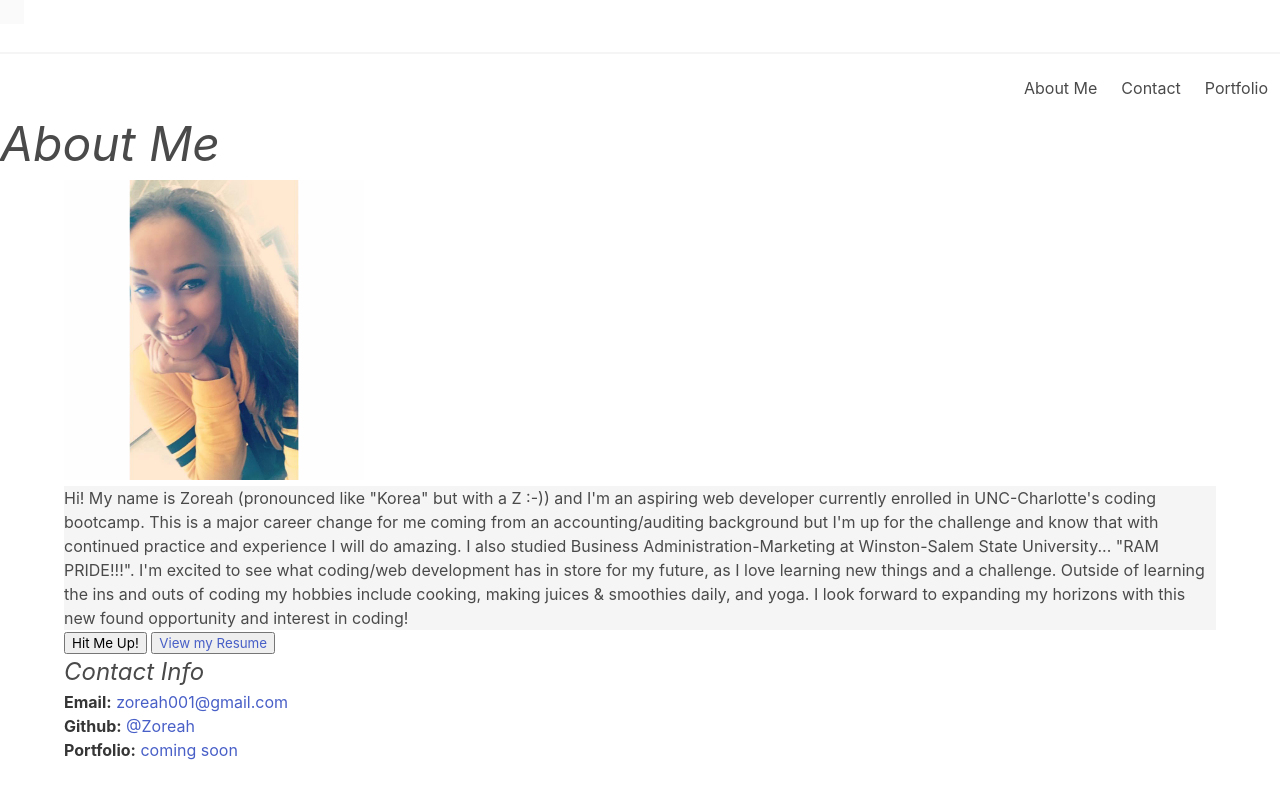
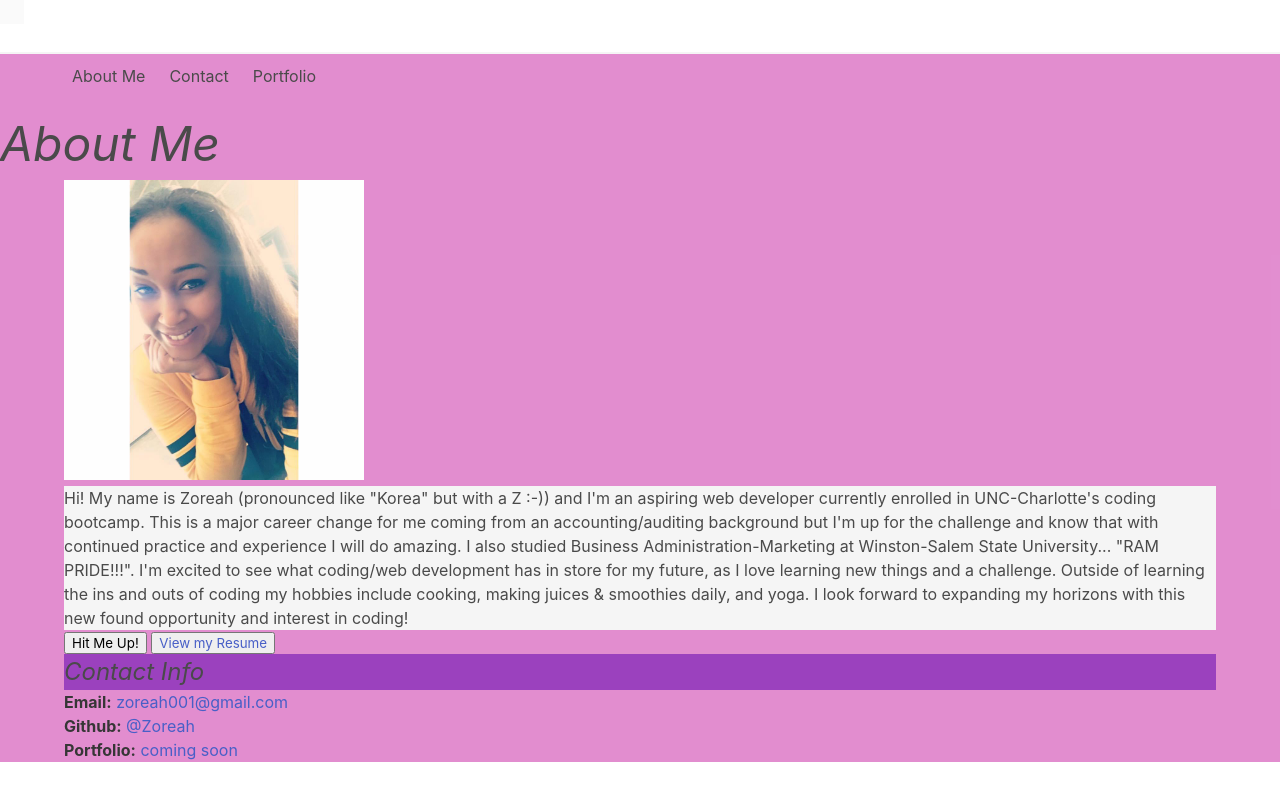
Before and after one commit to Zoreah/Updated-Portfolio, a plain HTML site: page index.html in a window 1280 px wide. Drawn offline with nearby package versions, Linux system fonts and the light colour scheme; files that its build step writes are made by us from their sources.

Commit message:
edited background

```diff
--- a/index.html
+++ b/index.html
@@ -4,8 +4,21 @@
 <head>
   <meta charset="UTF-8">
   <title>Zoreah's Portfolio</title>
+  <style>
+    body {
+      background-color: rgba(224, 133, 204, 0.931);
+    }
+    h2 {
+      background-color: hsl(283, 49%, 50%);
+    }
+    p {
+      background-color: #1c87c9;
+    }
+  </style>
   <link rel="stylesheet" href="./assets/style.css">
   <link rel="stylesheet" href="https://cdn.jsdelivr.net/npm/bulma@0.9.1/css/bulma.min.css">
+
+  <div class="columns is-mobile"></div>
 </head>
 <body>
 
@@ -15,7 +28,7 @@
       <a class="navbar-item">
 
   </nav>
-  <div class="navbar-menu" id="nav-links">
+  <div class="navbar-menu" id="nav-links"><div class="columns is-mobile">
     <div class="navbar-end">
       <a class="navbar-item">About Me</a>
       <a class="navbar-item">Contact</a>
```
